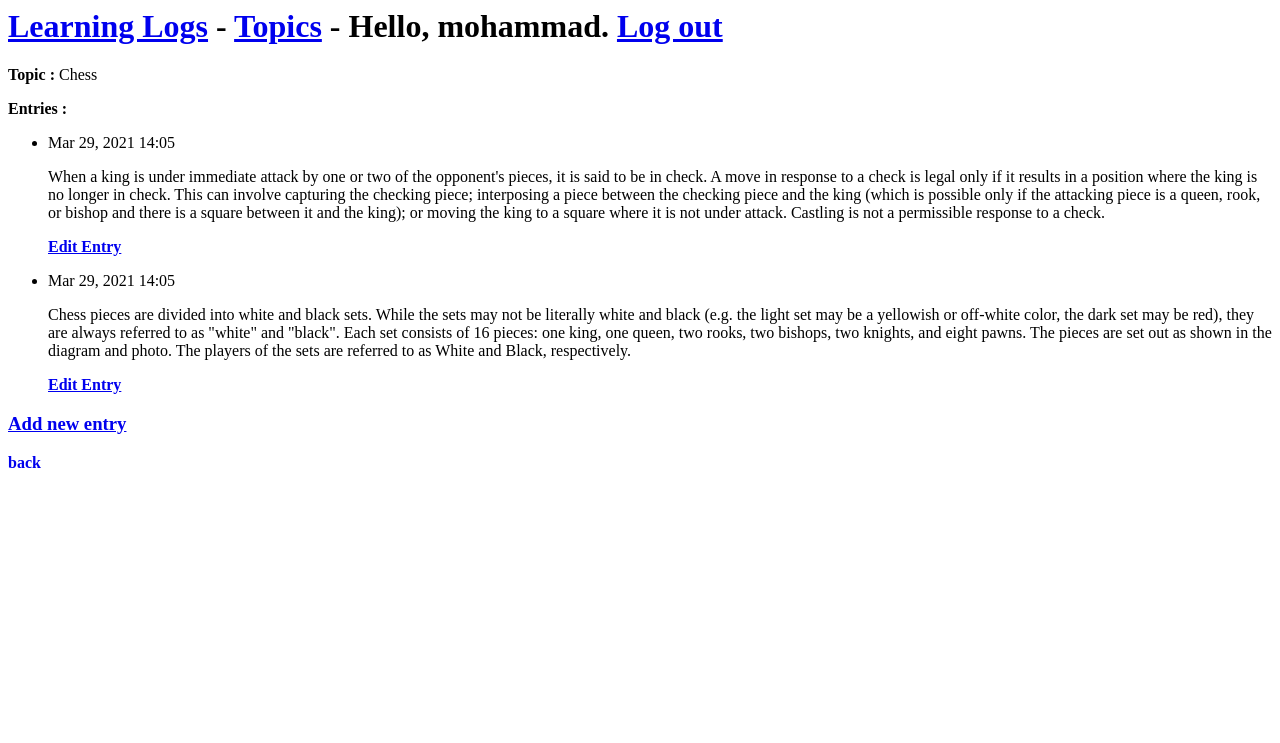
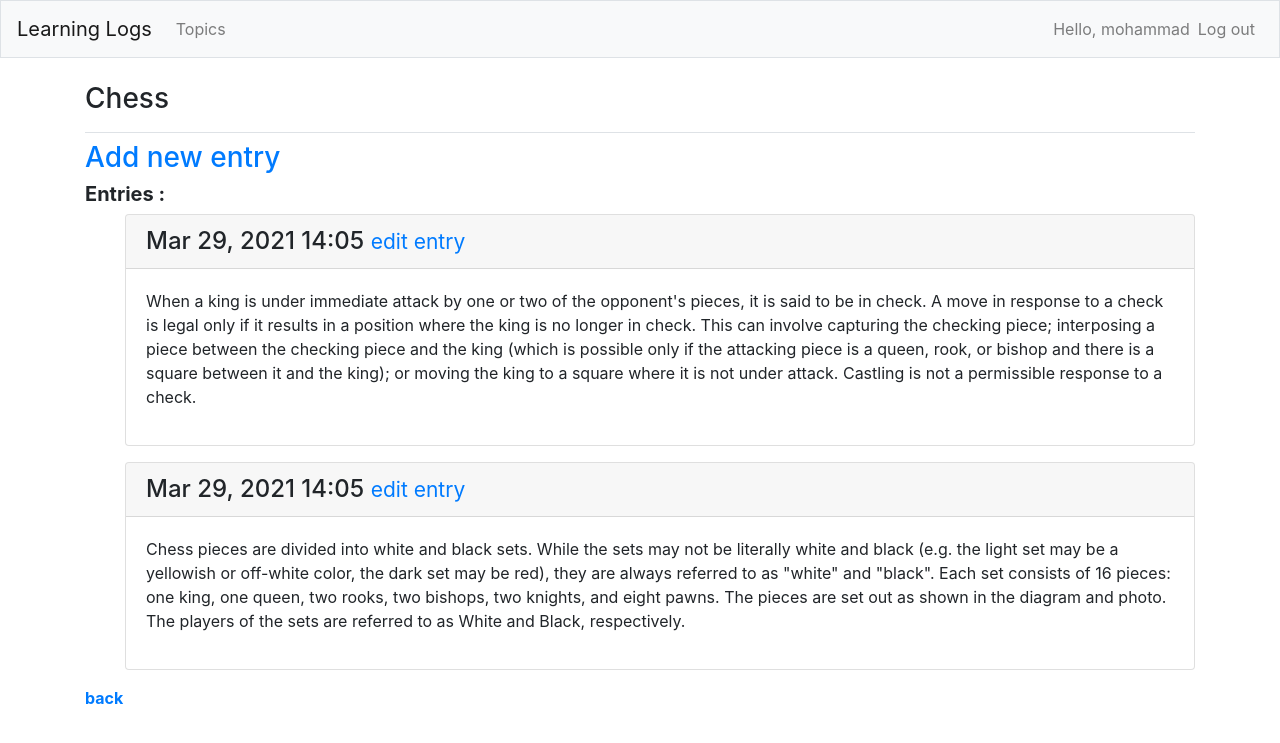
Before and after one commit to Md-Mahmudur-Reza/weird-tracker, a Django app: page /topics/1 in a window 1280 px wide. Shown: the top 743 px of the page. Run offline with Django 3.2, Linux system fonts and the light colour scheme; a user stored in the database is signed in; data comes from the database, SQL or seed files in the repository; both versions use the stored data as it was after the commit; some libraries are stand-ins or nearby versions.

Commit message:
base,index,login,topics,topic design completed

```diff
--- a/learning_log/settings.py
+++ b/learning_log/settings.py
@@ -41,6 +41,7 @@ INSTALLED_APPS = [
     'learning_logs',
     'users',
     # third_payty_app
+    'bootstrap4',
 
 ]
 
--- a/learning_logs/templates/learning_logs/base.html
+++ b/learning_logs/templates/learning_logs/base.html
@@ -1,13 +1,65 @@
-<h1>
-    <a href="{% url 'learning_logs:index' %}">Learning Logs</a> -
-    <a href="{% url 'learning_logs:topics' %}">Topics</a> -
-    {% if user.is_authenticated %}
-    Hello, {{ user.username }}.
-    <a href="{% url 'users:logout' %}">Log out</a>
-    {% else %}
-    <a href="{% url 'users:register' %}">Register</a> -
-    <a href="{% url 'users:login' %}">log in</a>
-    {% endif %}
-</h1>
+{% load bootstrap4 %}
 
-{% block content %} {% endblock content %}
+<!doctype html>
+<html lang="en">
+
+<head>
+    <meta charset="utf-8">
+    <meta name="viewport" content="width = device-width,
+        initial-scale=1, shrink-to-fit = no">
+    <title>Learning Logs</title>
+
+    {% bootstrap_css %}
+    {% bootstrap_javascript jquery='full' %}
+</head>
+
+<body>
+    <nav class="navbar navbar-expand-md navbar-light bg-light mb-4 border">
+
+        <a class="navbar-brand" href="{% url 'learning_logs:index' %}">Learning Logs</a>
+
+        <button class="navbar-toggler" type="button" data-toggle="collapse" data-target="#navbarCollapse"
+            aria-controls="navbarCollapse" aria-expanded="false" aria-label="Toggle navigation">
+            <span class="navbar-toggler-icon"></span></button>
+
+        <div class="collapse navbar-collapse" id="navbarCollapse">
+            <ul class="navbar-nav mr-auto">
+                <li class="nav-item">
+                    <a class="nav-link" href="{% url 'learning_logs:topics' %}">Topics</a>
+                </li>
+            </ul>
+            <ul class="navbar-nav ml-auto">
+                {% if user.is_authenticated %}
+                <li class="nav-item">
+                    <span class="navbar-text">Hello, {{ user.username }}</span>
+                </li>
+                <li class="nav-item">
+                    <a class="nav-link" href="{% url 'users:logout' %}">Log out</a>
+                </li>
+                {% else %}
+                <li class="nav-item">
+                    <a class="nav-link" href="{% url 'users:register' %}">Register</a>
+                </li>
+                <li class="nav-item">
+                    <a class="nav-link" href="{% url 'users:login' %}">Log in</a>
+                </li>
+                {% endif %}
+            </ul>
+        </div>
+
+    </nav>
+
+    <main role="main" class="container">
+        <div class="pb-2 mb-2 border-bottom">
+            {% block page_header %}
+            {% endblock page_header %}
+        </div>
+        <div>
+            {% block content %}
+            {% endblock content %}
+        </div>
+    </main>
+
+</body>
+
+</html>
--- a/learning_logs/templates/learning_logs/topic.html
+++ b/learning_logs/templates/learning_logs/topic.html
@@ -1,27 +1,37 @@
 {% extends 'learning_logs/base.html' %}
 
+{% block page_header %}
+<h3>{{topic}}</h3>
+{% endblock page_header %}
+
 {% block content %}
-<p> <b>Topic :</b> {{topic}}</p>
 
-<p><b>Entries :</b></p>
+<h3>
+    <a href="{% url 'learning_logs:new_entry' topic.id %}">Add new entry</a>
+</h3>
 
+
+<h5><b>Entries :</b></h5>
 <ul>
     {% for entry in entries %}
-    <li>
-        <p>{{ entry.date_added | date:'M d, Y H:i' }}</p>
-        <p>{{ entry.text | linebreaks }}</p>
-        <b>
-            <a href="{% url 'learning_logs:edit_entry' entry.id %}">Edit Entry</a>
-        </b>
-    </li>
+    <div class="card mb-3">
+        <h4 class="card-header">
+            {{ entry.date_added|date:'M d, Y H:i'}}
+            <small>
+                <a href="{% url 'learning_logs:edit_entry' entry.id %}">edit entry</a>
+            </small>
+        </h4>
+
+        <div class="card-body">
+            {{ entry.text | linebreaks }}
+        </div>
+    </div>
     {% empty %}
     <b>There is no entries for this topic yet.</b>
     {% endfor %}
 </ul>
 
-<h3>
-    <a href="{% url 'learning_logs:new_entry' topic.id %}">Add new entry</a>
-</h3>
+
 
 <b><a href="{% url 'learning_logs:topics' %}" style="text-decoration: none;">back</a></b>
 {% endblock content %}
```
Also changed, not shown: learning_logs/templates/learning_logs/index.html (+10 -4 lines), learning_logs/templates/learning_logs/topics.html (+11 -5 lines), users/templates/registration/login.html (+11 -9 lines), db.sqlite3.
